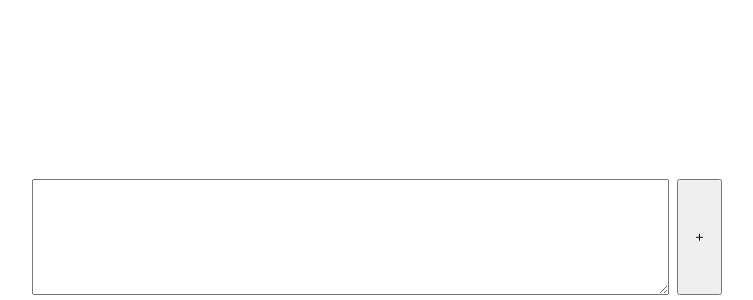
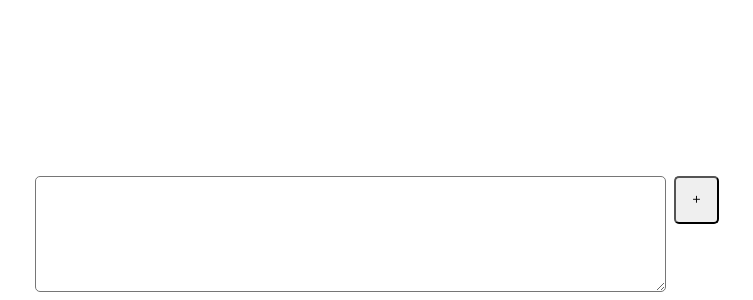
Before and after one commit to cgc/take-note, a website: page src/index.html in a window 1280 px wide. Shown: the part 500-800 px from the top of the page, without its empty margins (263-1016 px from the left). Drawn offline with nearby package versions, Linux system fonts and the light colour scheme.

Commit message:
tweaking form

```diff
--- a/src/main.css
+++ b/src/main.css
@@ -17,7 +17,7 @@ input[type="text"] {
 
   min-height: 100vh;
   box-sizing: border-box;
-  padding: 5px;
+  padding: 0.5rem;
 
   display: flex;
   flex-direction: column-reverse;
@@ -32,12 +32,11 @@ input[type="text"] {
 .Note-inner {
   border: 1px solid #777;
   padding: 5px;
-  border-radius: 3px;
+  border-radius: 5px;
   display: inline-block;
 }
 .Note-dt {
   font-size: 0.5rem;
-  color: #777;
 }
 .Note-text > * {
   margin: 0;
@@ -51,9 +50,15 @@ input[type="text"] {
 .Composer textarea {
   width: 100%;
   margin-right: 0.5rem;
+  border-radius: 5px;
 }
 .Composer input[type=submit] {
   width: 3rem;
+  height: 3rem;
+  border-radius: 5px;
+
+  appearance: none;
+  -webkit-appearance: none;
 }
 
 .Login-info {
```
